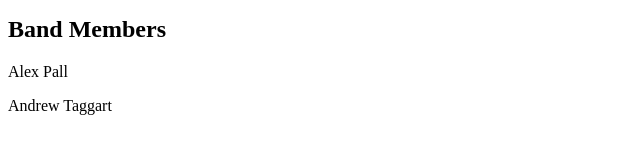
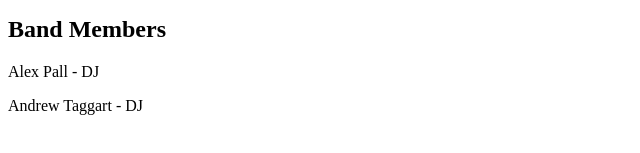
Before and after one commit to ekonesky0/PortfolioSite, a plain HTML site: page Labs/cs.html in a window 1280 px wide. Shown: the part 189-342 px from the top of the page, 0-640 px from the left. Drawn offline with Linux system fonts and the light colour scheme.

Commit message:
Added band members roles

```diff
--- a/Labs/cs.html
+++ b/Labs/cs.html
@@ -13,10 +13,10 @@
             </p>
             <h2>Band Members</h2>
             <p>
-                Alex Pall
+                Alex Pall - DJ
             </p>
             <p>
-                Andrew Taggart
+                Andrew Taggart - DJ
             </p>
         </div>
     </body>
```
